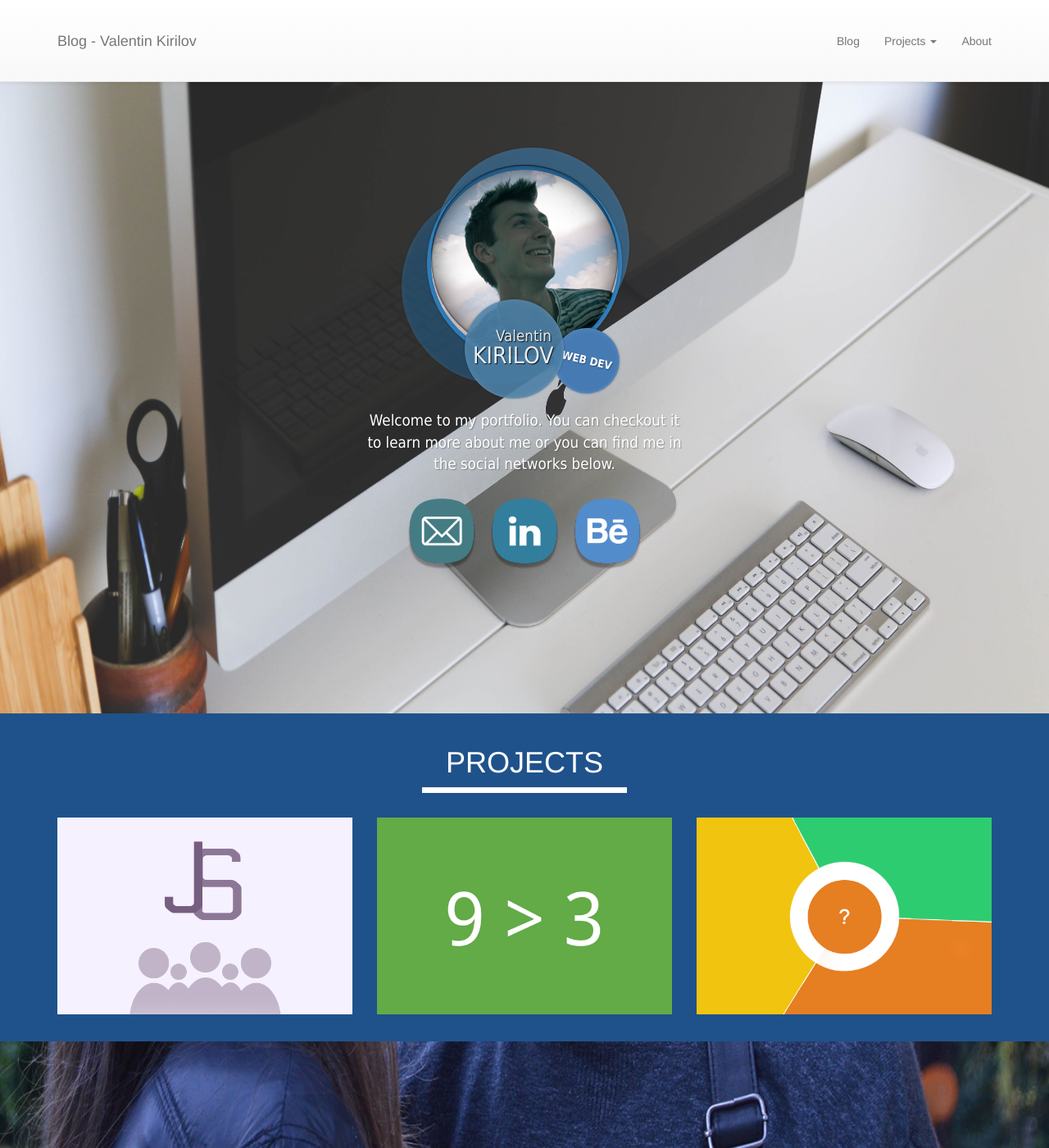
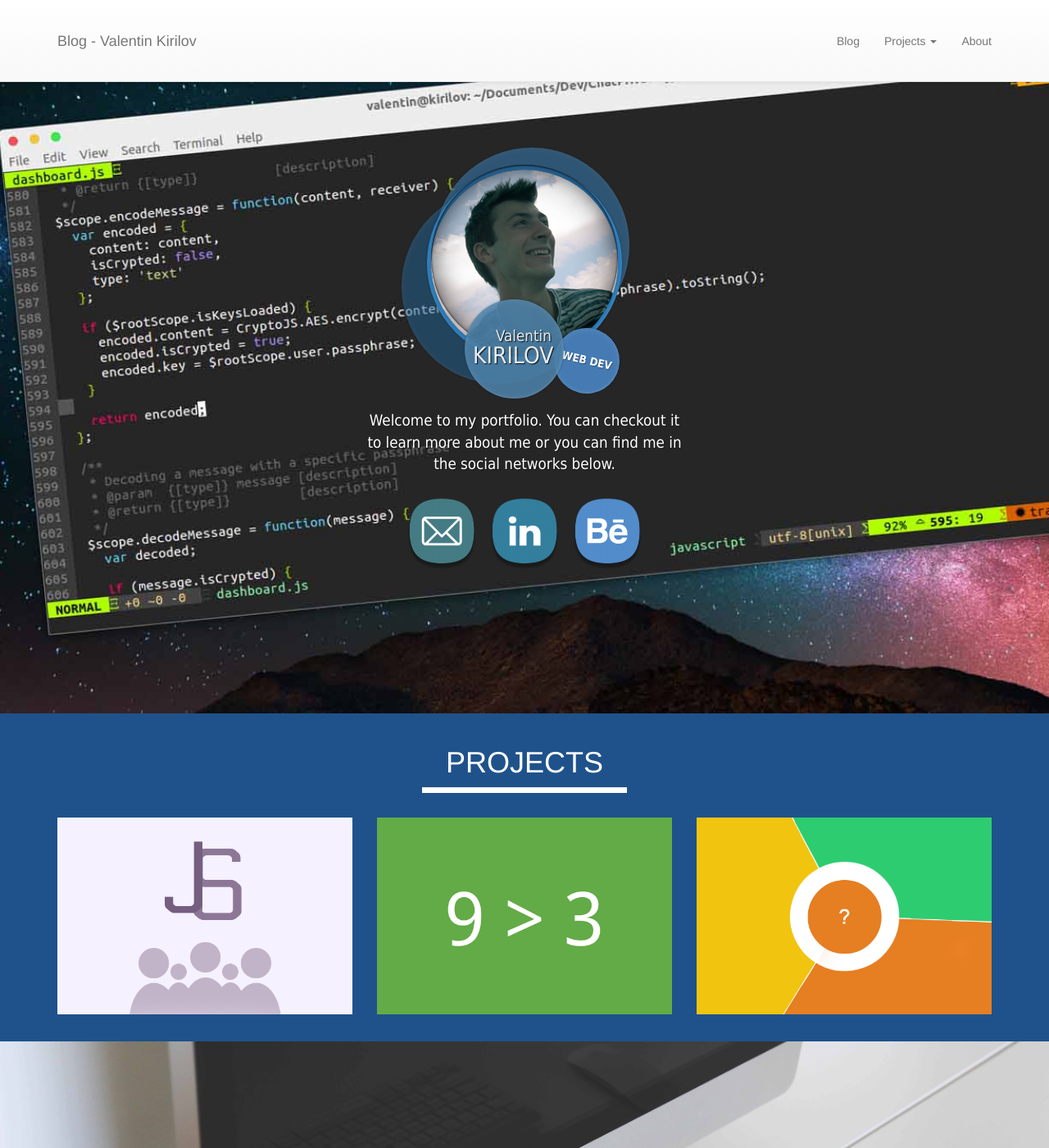
Before and after one commit to valkirilov/blog-jekyll, a Jekyll site: the page built from index.html, in a window 1280 px wide and 1400 px high. Shown: the whole window at 82% size. Built offline with Jekyll 4.4.1, drawn with Linux system fonts in a browser that asks for light colours; some of the changed text lies outside the part shown.

Commit message:
ome styles changes.

```diff
--- a/css/home.scss
+++ b/css/home.scss
@@ -3,11 +3,23 @@
 
 @import 'partial';
 
+html,
+body {
+  width: 100%;
+  height: 100%;
+
+  margin: 0;
+  padding: 0;
+}
+
 body {
   background: #5DBCD2;
+  background: #1F528B;
+  padding-top: 50px;
+}
 
-  min-height: 2000px;
-  padding-top: 50px;
+iframe {
+  overflow: hidden;
 }
 
 .navbar.navbar-fixed-top {
@@ -34,23 +46,26 @@
   padding-right: 0;
 }
 
+.parallax-window {
+  background: url('/images/parallax/vim-rotated-low.jpg') top center;
+  min-height: 400px;
+  background-size: cover;
+}
+
 .parallax-container {
-  width: 100%;
-  height: 500px;
+  min-height: 500px;
   background: transparent;
 }
 
-
 .parallax-mirror {
-  width: 100%;
+  /* width: 100%; */
   left: 0;
   margin: 0;
   padding: 0;
 
-  /* z-index: 0 !important; */
   img.parallax-slider {
-    background: blue;
-    width: 100% !important;
+    /* width: 100% !important; */
+    height: auto;
     left: 0 !important;
   }
 }
@@ -312,8 +327,10 @@
 
 
 .section {
+  width: 100%;
   min-height: 400px;
   padding: 20px 0 30px 0;
+  margin: 0;
 
   color: #eeeeee;
   /* opacity: 0; */
@@ -432,12 +449,14 @@
 
       &.jspres .back {
         background: #f5f1ff /* c3b5c9 */;
+        color: #4D4052;
       }
       &.easy-math .back {
         background: #62ab46;
       }
       &.what-to-do .back {
         background: #f1c40f; /* 2ecc71 e67e22 3498db*/
+        color: #1C4F71;
       }
     }
   }
--- a/index.html
+++ b/index.html
@@ -4,9 +4,8 @@
 
 <div class="container-fluid">
 
-  <div class="parallax-window" data-parallax="scroll" data-bleed="3" data-natural-width="1680" data-natural-height="400"
-                              data-image-src="{{ "/images/background-02.jpg" | prepend: site.baseurl }}"
-                              data-speed="0.5" >
+  <div class="parallax-window" data-speed="1"
+                              data-image-src="{{ "/images/parallax/vim-rotated-low.jpg" | prepend: site.baseurl }}">
 
     <div class="container">
       <div id="home">
@@ -104,8 +103,8 @@
     </div>
   </div>
 
-  <div class="parallax-container" data-parallax="scroll" data-bleed="5" data-natural-height="400"
-                                data-image-src="{{ "/images/parallax/background-03.jpg" | prepend: site.baseurl }}"></div>
+  <div class="parallax-container" data-parallax="scroll" data-speed="1"
+                                data-image-src="{{ "/images/parallax/background-02-low.jpg" | prepend: site.baseurl }}"></div>
 
   <div id="section-about" class="row section about">
     <div class="container">
@@ -113,7 +112,15 @@
       <hr class="hr-dot" />
 
       <div class="col-sm-6">
-        <p>Here I should place something about me, a few words that can tel something about me, yup I repeated myself.</p>
+        <p>
+          Lorem ipsum dolor sit amet, consectetur adipiscing elit. Nunc at enim varius, vulputate turpis a, feugiat erat. Proin id sem a tortor blandit vehicula. Vivamus rhoncus tristique arcu non eleifend. Proin sit amet ultrices velit. Mauris semper lacus ligula, non tincidunt purus dignissim vitae. Fusce luctus est vitae tellus commodo lobortis. Morbi ornare nibh vel eros consequat, id congue dui scelerisque.
+
+          Nullam placerat ut nisi sit amet accumsan. Proin condimentum, mi nec tempor elementum, ligula risus lobortis sapien, a aliquet ante sem mattis tortor. Sed posuere, diam non cursus ornare, odio nisi vulputate odio, feugiat efficitur velit urna a lorem. Duis consectetur iaculis mi, eget ornare nisl scelerisque vel. Phasellus malesuada lacus eget magna consequat, eu convallis dolor semper. Nullam at elementum augue, sed maximus neque. Nam iaculis porttitor urna cursus maximus. Etiam eros ex, viverra quis vulputate ac, aliquet et nunc.
+
+          Proin non lacinia lectus. Aliquam efficitur, mi mollis convallis elementum, magna purus iaculis elit, in commodo ex ante eu dui. Morbi iaculis cursus ex eget molestie. Cras ultricies urna a ornare varius. Donec arcu sem, porttitor efficitur elit sit amet, vehicula gravida urna. Aenean porta velit vitae mi egestas maximus. Nunc elementum sed est vulputate dignissim. Donec in fringilla turpis. Praesent accumsan imperdiet egestas.
+
+
+        </p>
       </div>
       <div class="col-sm-6">
         <iframe src="http://valkirilov.github.io/easy-math/#/embeded" width="100%" height="300px" border="0"></iframe>
@@ -122,7 +129,7 @@
   </div>
 
 
-  <div class="parallax-container" data-parallax="scroll" data-bleed="5" data-natural-height="400"
-                                data-image-src="{{ "/images/parallax/background-02.jpg" | prepend: site.baseurl }}"></div>
+  <div class="parallax-container" data-parallax="scroll" data-speed="1"
+                                data-image-src="{{ "/images/parallax/mcdonalds-low.jpg" | prepend: site.baseurl }}"></div>
 
 </div>
--- a/js/home.js
+++ b/js/home.js
@@ -36,7 +36,7 @@
 
  });
 
- $(document).on('click', '.project', function() {
+ $(document).on('click, tap, touchstart', '.project', function() {
    $(this).toggleClass('hover');
  });
 });
```
Also changed, not shown: images/parallax/background-01-low.jpg (added), images/parallax/background-02-low.jpg (added), images/parallax/background-03-low.jpg (added), images/parallax/background-04-low.jpg (added), images/parallax/ipad-low.jpg (added), images/parallax/mcdonalds-low.jpg (added), images/parallax/portfolio_vim.jpg (added), images/parallax/vim-rotated-low.jpg (added), images/parallax/vim-rotated.jpg (added), images/parallax/vim.jpg (added), images/parallax/wall-low.jpg (added).
